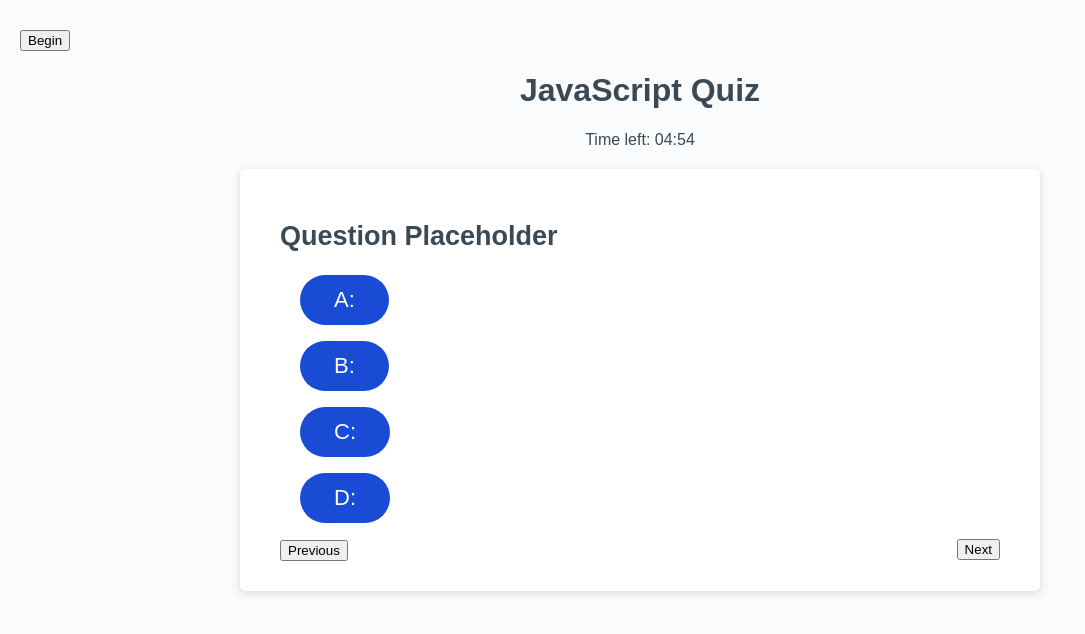
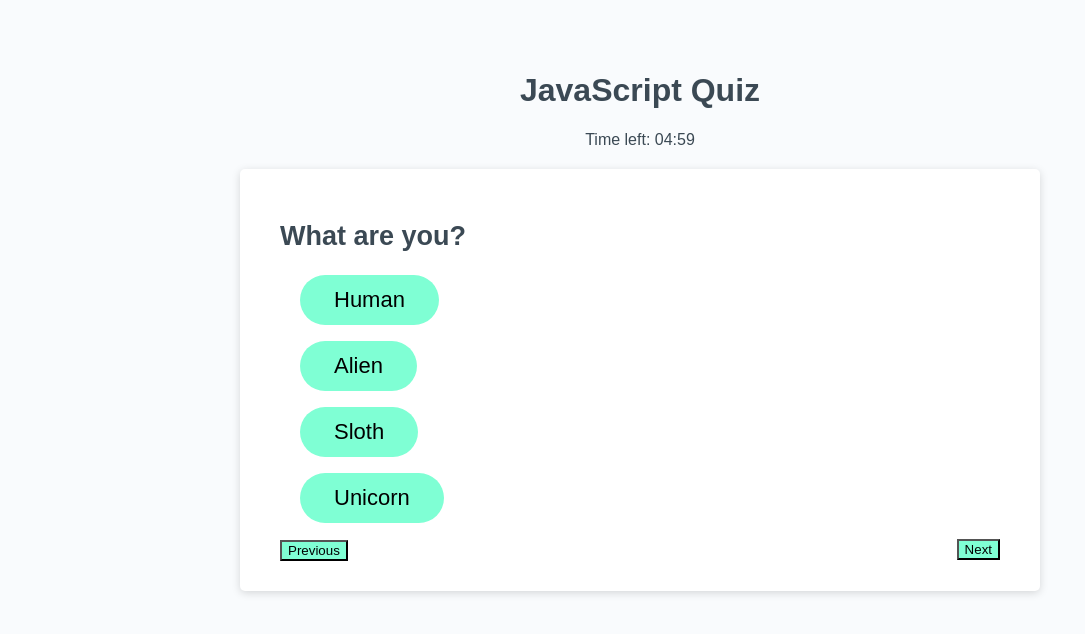
Before and after one commit to bnk5532/API-code-quiz, a plain HTML site: page index.html in a window 1280 px wide. Both pictures are taken after a click on the button "Begin". Shown: the whole page, without its empty margins (0-1085 px from the left). Drawn offline with Linux system fonts and the light colour scheme.

Commit message:
choose answer function added

```diff
--- a/assets/css/style.css
+++ b/assets/css/style.css
@@ -81,21 +81,23 @@ header {
     clear: both;
 }
 
-#answer-A, #answer-B, #answer-C, #answer-D{
+.choice{
     border: none;
-    background-color: rgb(25, 75, 213);
     border-radius: 25px;
     box-shadow: rgba(0, 0, 0, 0.1) 0px 1px 6px 0px rgba(0, 0, 0, 0.2) 0px 1px 1px
     0px;
-    color: hsl(0, 0%, 100%);
     display: flex;
-    flex-wrap: wrap;
+    flex-direction: column;
     font-size: 22px;
     line-height: 22px;
     margin: 16px 16px 16px 20px;
     padding: 14px 34px;
     text-align: center;
     cursor: pointer;
+}
+
+button{
+    background-color: aquamarine;
 }
 
 #next {
--- a/assets/js/index.js
+++ b/assets/js/index.js
@@ -1,16 +1,3 @@
-// question : [{
-//     question: aasdfsdfasd,
-//     answers: ['asdf','asdfasdf'],
-//     correct: "asdf"
-// },]
-// answers
-// score
-// timer
-// identify correct/incorrect answers
-// tally final score
-// incorrect answer time penalty
-// timer to 0, game ends
-
 // question[globalquestionTrackerVariable].answers[i]
 // // function endGame(){
 //     total the final sc0re
@@ -29,7 +16,6 @@
 // function displayQuestion (){
 //     console.log(questions[currentIndex].question)
 // }
-
 
 // // displayQuestion()
 
@@ -101,7 +87,6 @@
 // }
 //             resultsContainer.innerHTML = `${numCorrect} out of ${myQuestions.length}`;
 
-
 //         startQuiz();
 
 //         submitButton.addEventListener("click", showResults);
@@ -113,16 +98,93 @@
 // displayQuestion()
 // }
 
-
 // document.getElementById("start-quiz").addEventListener("click", startQuiz)
 
 // var scoresDiv = document.getElementById('scores')
 // scoresDiv.classList.remove("hide")
 // var answer1btn = document.getElementById('option1')
 // answer1btn.innerHTML("Replaced to option 1")
+var beginButton = document.getElementById("start-quiz");
+var questionContainerEl = document.getElementsByClassName("card");
+var fiveMins = 60 * 5,
+  display = document.querySelector("#time");
+var questionEl = document.getElementById("question-placeholder");
+var answerEl = document.querySelector(".answer-btns");
+var nextBtn = document.getElementById("next");
+var prevBtn = document.getElementById("previous");
+var currentIndex = 0;
+var questions = [
+  {
+    question: "What are you?",
+    answers: ["Human", "Alien", "Sloth", "Unicorn"],
+    correctAnswer: "Human",
+  },
+//   {
+//     question: "What planet are you from?",
+//     answers: {
+//       A: "Mars",
+//       B: "Venus",
+//       C: "Earth",
+//       D: "Pluto (not a planet anymore)",
+//     },
+//     correctAnswer: "C",
+//   },
+];
+
+function displayQuestion() {
+  console.log(questions[currentIndex].question);
+}
+
+displayQuestion();
+
+beginButton.addEventListener("click", startGame);
+
+function startGame() {
+  beginButton.classList.add("hide");
+  //   questionContainerEl.classList.remove("hide");
+  startTimer(fiveMins, display);
+  nextQ();
+}
+
+function nextQ() {
+  questionEl.textContent = questions[0].question;
+  for (i = 0; i < 4; i++) {
+    console.log(questions[0].answers[i]);
+     var choices = document.createElement("button");
+
+     choices.setAttribute("class", "choice");
+     choices.setAttribute("value", questions[0].answers[i]);
+     choices.textContent = questions[0].answers[i];
+     choices.onclick = chooseAnswer;
+     answerEl.appendChild(choices)
+  }
+}
+
+function chooseAnswer() {
+    console.log("it worked", questions[0])
+    if (this.value === questions[0].correctAnswer){
+        console.log("correct")
+    }
+    else {
+        console.log("wrong");
+    }
+//   if (answers.correct) {
+//     choiceBtn.dataset.correct = answers.correctAnswer;
+//     alert("Correct Answer!");
+//     questionEl++;
+//   } else {
+//     alert("Incorrect.");
+//     questionEl++;
+//     //   timeLeft = timeLeft-10;
+//   }
+
+//   nextBtn.addEventListener("click", nextQ);
+}
 
 function startTimer(duration, display) {
-    var timer = duration, minutes, seconds;
+  var timer = duration,
+    minutes,
+    seconds;
   setInterval(function () {
     minutes = parseInt(timer / 60, 10);
     seconds = parseInt(timer % 60, 10);
@@ -131,46 +193,16 @@ function startTimer(duration, display) {
     seconds = seconds < 10 ? "0" + seconds : seconds;
 
     display.textContent = minutes + ":" + seconds;
-
+    //need to deduct time penalty from timeLeft.
     if (--timer < 0) {
       timer = duration;
-            alert("Time is up!")
+      alert("Time is up!");
     }
   }, 1000);
 }
 
-onload = function(){
-    var fiveMinutes = 60 * 5,
-        display = document.querySelector('#time');
-    startTimer(fiveMinutes, display);
-};
-
-var currentIndex = 0
-var questions = [
-    {
-        question: "What are you?",
-        answers: {
-            A: "Human",
-            B: "Alien",
-            C: "Sloth",
-            D: "Unicorn",
-        },
-        correctAnswer: "A",
-    },
-    {
-        question: "What planet are you from?",
-        answers: {
-            A: "Mars",
-            B: "Venus",
-            C: "Earth",
-            D: "Pluto (not a planet anymore)",
-        },
-        correctAnswer: "C",
-    },
-];
-
-function displayQuestion (){
-    console.log(questions[currentIndex].question)
-}
-
-displayQuestion ()
+// onload = function(){
+// var fiveMins = 60 * 5,
+//     display = document.querySelector('#time');
+//     startTimer(fiveMins, display);
+// };
--- a/index.html
+++ b/index.html
@@ -51,18 +51,16 @@
   </head>
   <body>
     <div class="wrapper" id="quiz">
-      <button id="start-quiz"> Begin</button>
+      <button id="start-quiz">Begin</button>
       <header>
         <h1>JavaScript Quiz</h1>
         <div>Time left: <span id="time">5:00</span></div>
       </header>
       <div class="card">
-      <div class="quiz-container answer-btns">
-        <h2>Question Placeholder</h2>
-        <button id="answer-A">A:</button>
-        <button id="answer-B">B:</button>
-        <button id="answer-C">C:</button>
-        <button id="answer-D">D:</button>
+        <h2 id="question-placeholder">Question Placeholder</h2>
+        <div class="quiz-container">
+          <div class="answer-btns"></div>
+        </div>
         <div class="footer-btns">
           <button id="previous">Previous</button>
           <button id="next">Next</button>
```
Lines whose indentation alone changed are shown as unchanged.
